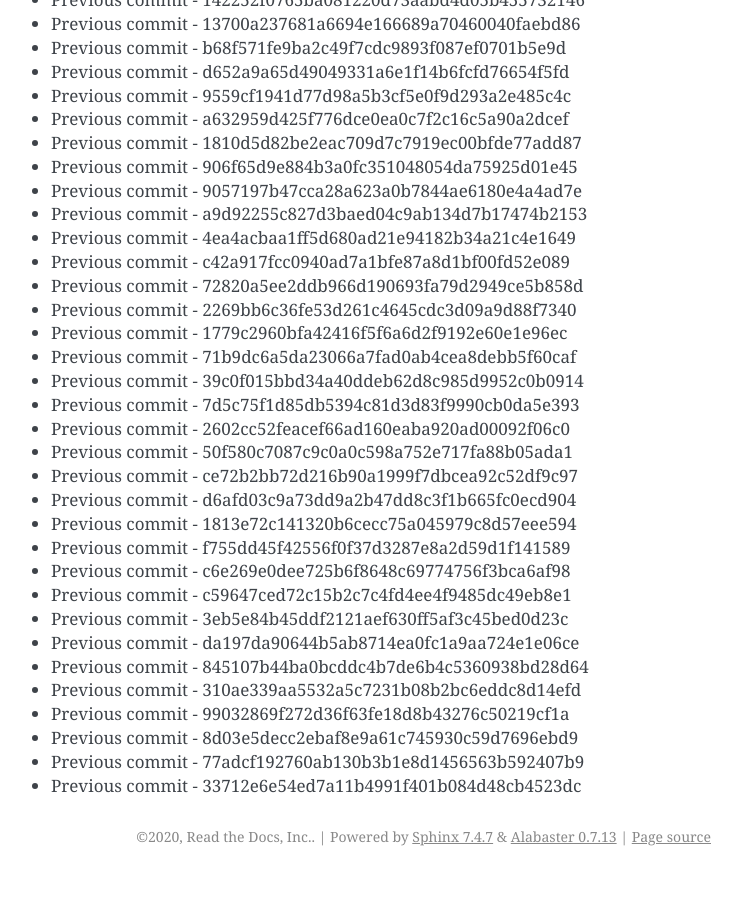
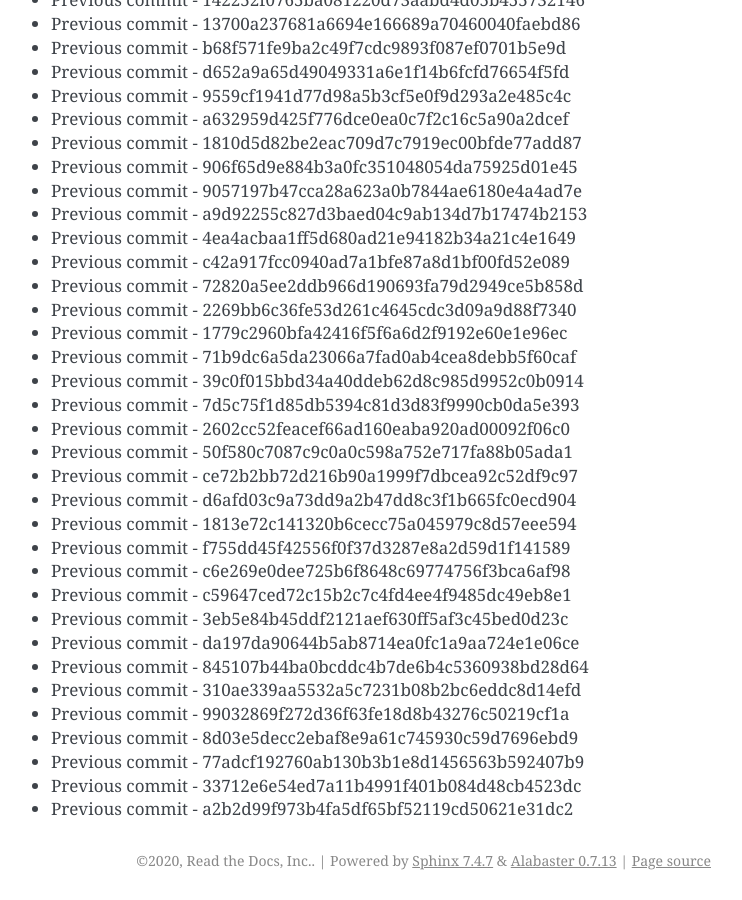
Before and after one commit to readthedocs/rtd-git-stresstest, a Sphinx documentation site: the page built from docs/updates.rst, in a window 1280 px wide and 900 px high, scrolled down 35827 px. Shown: the whole window, without its empty margins (399-1141 px from the left). Built offline with Sphinx 7.4.7, drawn with Linux system fonts in a browser that asks for light colours; before the commit the page ends 36703 px from its top, so only the background shows below that.

Commit message:
Generating commit from previous: a2b2d99f973b4fa5df65bf52119cd50621e31dc2

```diff
--- a/docs/updates.rst
+++ b/docs/updates.rst
@@ -1537,3 +1537,4 @@ It can be tested for any performance characteristics.
 * Previous commit - 8d03e5decc2ebaf8e9a61c745930c59d7696ebd9
 * Previous commit - 77adcf192760ab130b3b1e8d1456563b592407b9
 * Previous commit - 33712e6e54ed7a11b4991f401b084d48cb4523dc
+* Previous commit - a2b2d99f973b4fa5df65bf52119cd50621e31dc2
```
